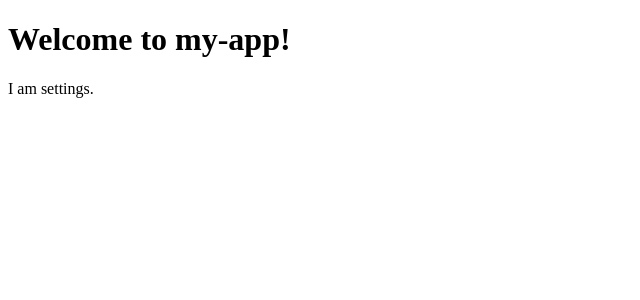
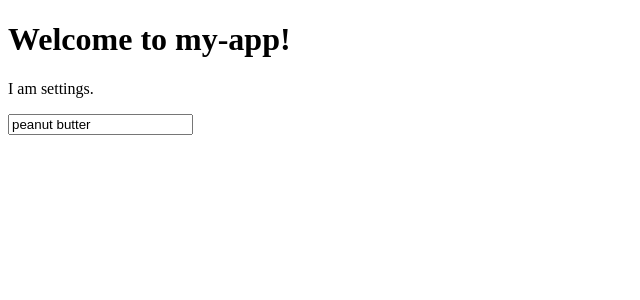
Before and after one commit to hollowmatt/ngstart, an Angular app in the folder my-app/: page /settings in a window 1280 px wide. Shown: the top 300 px of the page, without its empty margins (0-640 px from the left). Built offline with nearby package versions, Linux system fonts and the light colour scheme.

Commit message:
pass value

```diff
--- a/my-app/src/app/settings/settings.component.html
+++ b/my-app/src/app/settings/settings.component.html
@@ -1,3 +1,5 @@
 <p>
   I am settings.
 </p>
+
+<input [value]="settingOne" />
--- a/my-app/src/app/settings/settings.component.ts
+++ b/my-app/src/app/settings/settings.component.ts
@@ -6,4 +6,6 @@ import { Component } from "@angular/core";
   templateUrl: './settings.component.html'
 })
 
-export class SettingsComponent {}
+export class SettingsComponent {
+  settingOne = "peanut butter";
+}
```
